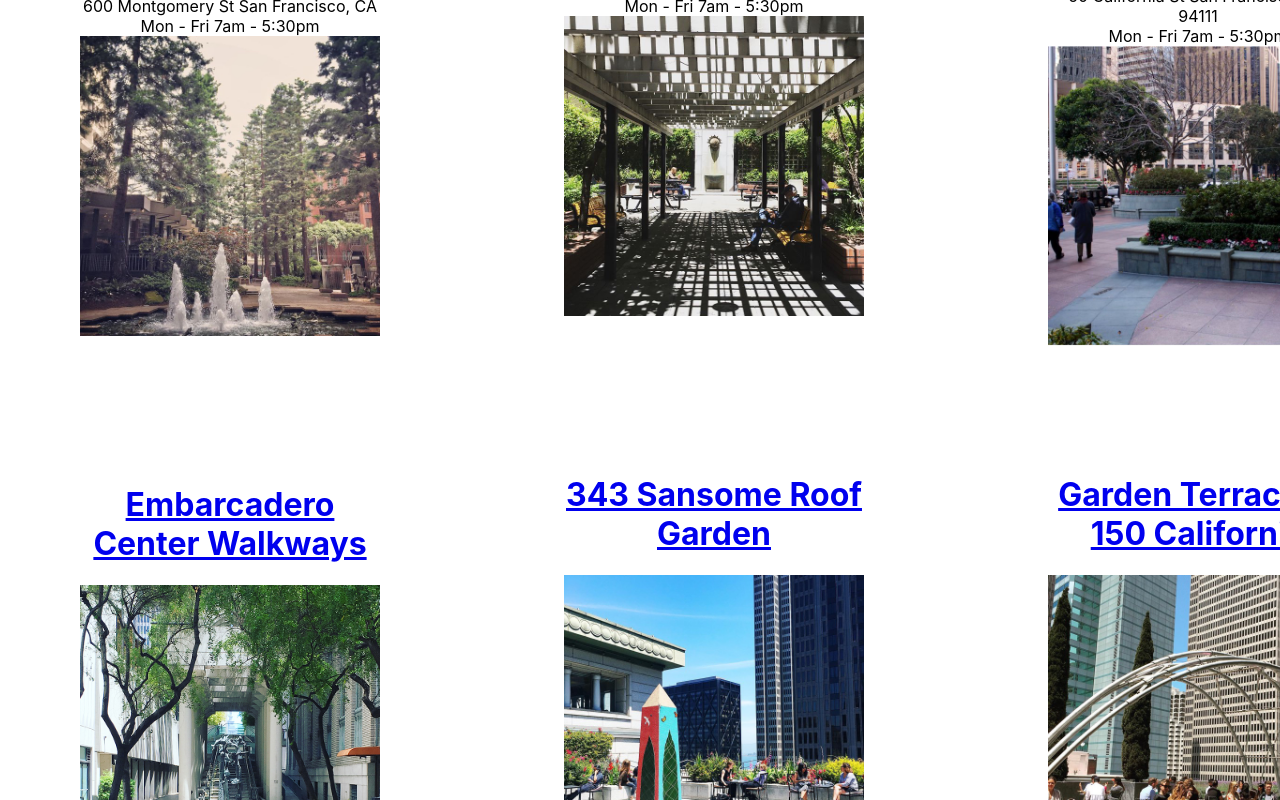
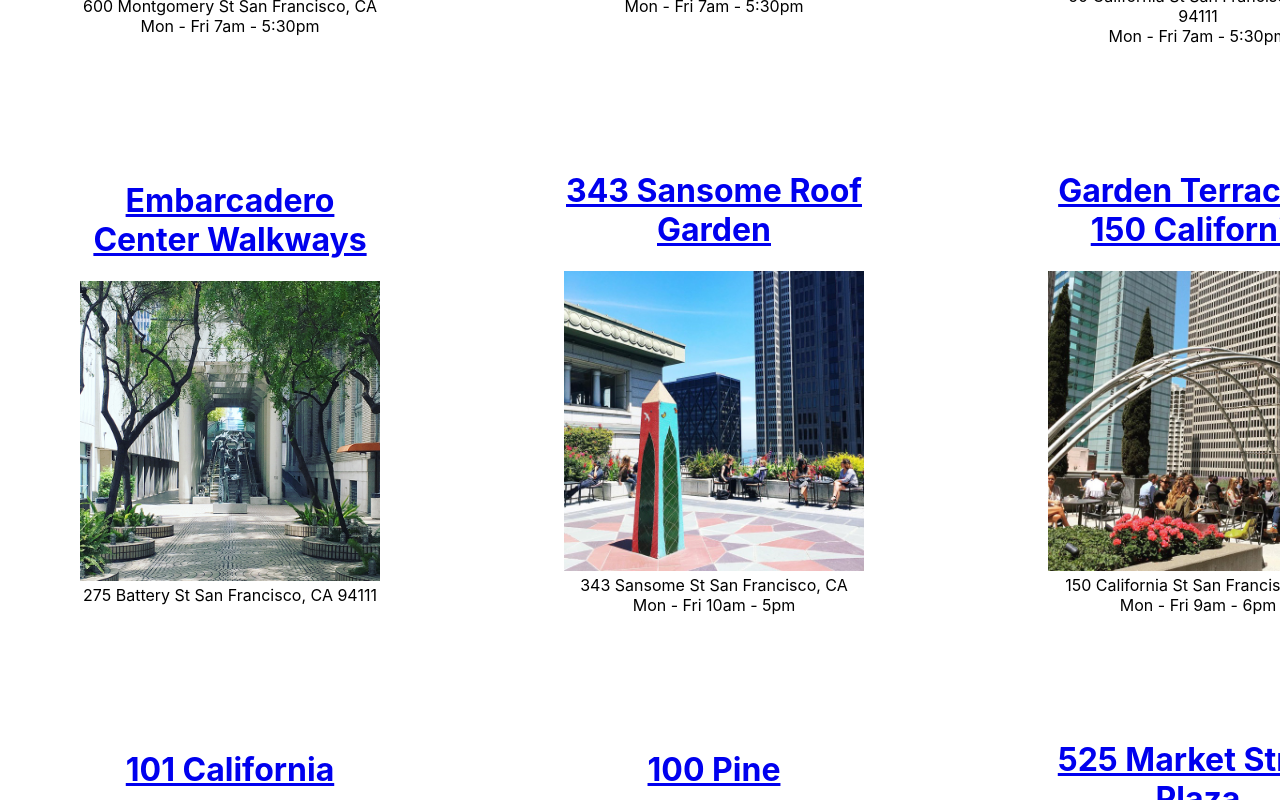
Before and after one commit to gizellzamora/sfpopos, a React (Create React App) app: page /#/ in a window 1280 px wide. Shown: the part 707-1507 px from the top of the page. Built offline with nearby package versions, Linux system fonts and the light colour scheme.

Commit message:
Update POPOSSpace.js

```diff
--- a/src/POPOSSpace.js
+++ b/src/POPOSSpace.js
@@ -14,9 +14,6 @@ function POPOSSpace(props) {
       <img src={`${process.env.PUBLIC_URL}images/${image}`} width="300" height="300" alt="Hello" />
       <div>{address}</div>
       <div>{hours}</div>
-      <Link to={`/details/${id}`}>
-        <img src={`${process.env.PUBLIC_URL}images/${image}`} width="300" height="300" alt="Hello" />
-      </Link>
     </div>
     )
   }
```
